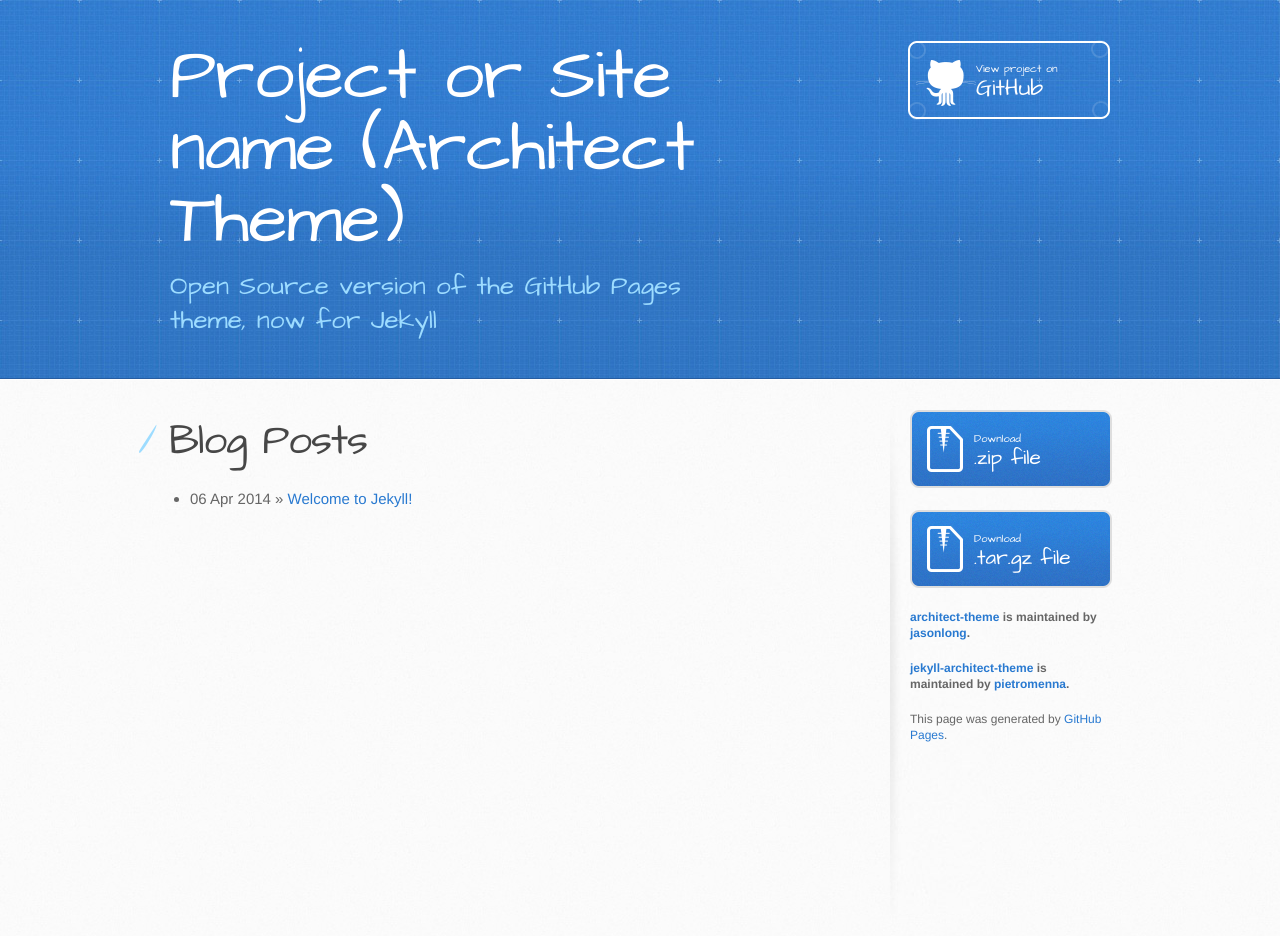
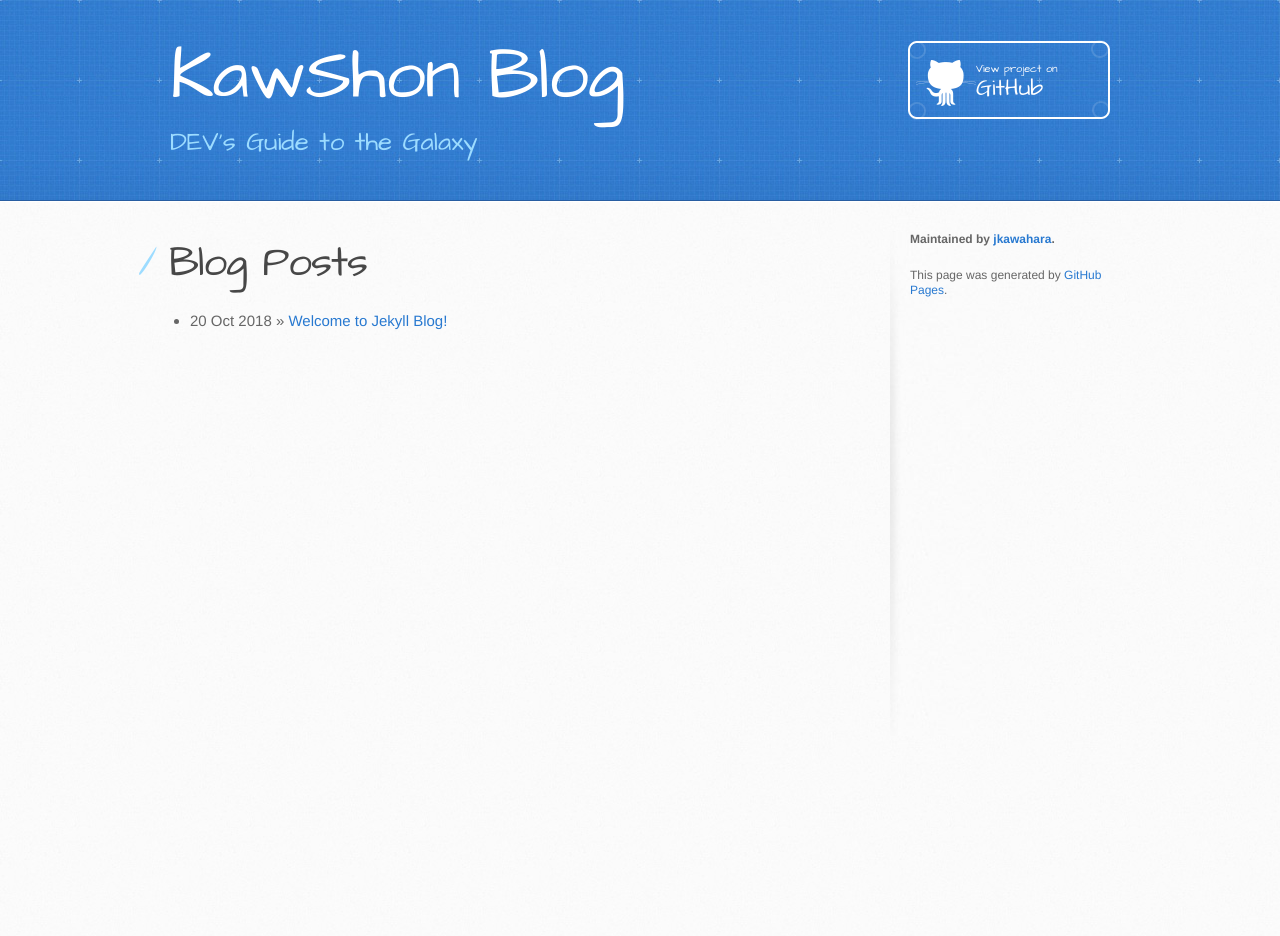
Before and after one commit to jkawahara/jkawahara.github.io, a Jekyll site: the page built from index.html, in a window 1280 px wide. Built offline with Jekyll 4.4.1, drawn with Linux system fonts in a browser that asks for light colours; after the commit the page ends 900 px from its top, so only the background shows below that.

Commit message:
Update Architect theme template and make first post

```diff
--- a/_config.yml
+++ b/_config.yml
@@ -1,5 +1,5 @@
 # Setup
-name:         Project or Site name (Architect Theme)
+name:         KawShon Blog
 tagline:      A responsive theme for your project on GitHub Pages
 baseurl:      ""
 locale:       "en"
--- a/_layouts/default.html
+++ b/_layouts/default.html
@@ -20,8 +20,9 @@
     <header>
       <div class="inner">
         <h1> {{ site.name }} </h1>
-        <h2>Open Source version of the GitHub Pages theme, now for Jekyll</h2>
-        <a href="https://github.com/pietromenna/jekyll-architect-theme" class="button"><small>View project on</small> GitHub</a>
+        <h2>DEV's Guide to the Galaxy</h2>
+        <a href="
+        https://github.com/jkawahara/jkawahara.github.io" class="button"><small>View project on</small> GitHub</a>
       </div>
     </header>
 
@@ -34,7 +35,7 @@
         </section>
 
         <aside id="sidebar">
-          <a href="https://github.com/pietromenna/jekyll-architect-theme/archive/master.zip" class="button">
+<!--          <a href="https://github.com/pietromenna/jekyll-architect-theme/archive/master.zip" class="button">
             <small>Download</small>
             .zip file
           </a>
@@ -42,10 +43,8 @@
             <small>Download</small>
             .tar.gz file
           </a>
-
-          <p class="repo-owner"><a href="https://github.com/jasonlong/architect-theme">architect-theme</a> is maintained by <a href="https://github.com/jasonlong">jasonlong</a>.</p>
-
-          <p class="repo-owner"><a href="https://github.com/pietromenna/jekyll-architect-theme">jekyll-architect-theme</a> is maintained by <a href="https://github.com/pietromenna">pietromenna</a>.</p>
+-->
+          <p class="repo-owner"> Maintained by <a href="https://github.com/jkawahara">jkawahara</a>.</p>
 
           <p>This page was generated by <a href="https://pages.github.com">GitHub Pages</a>.</p>
         </aside>
```
Also changed, not shown: _posts/2014-04-06-welcome-to-jekyll.markdown (deleted, +0 -24 lines), _posts/2018-10-20-welcome-jekyll-blog.markdown (added, +34 -0 lines), images/github_pages_config.png (added).
